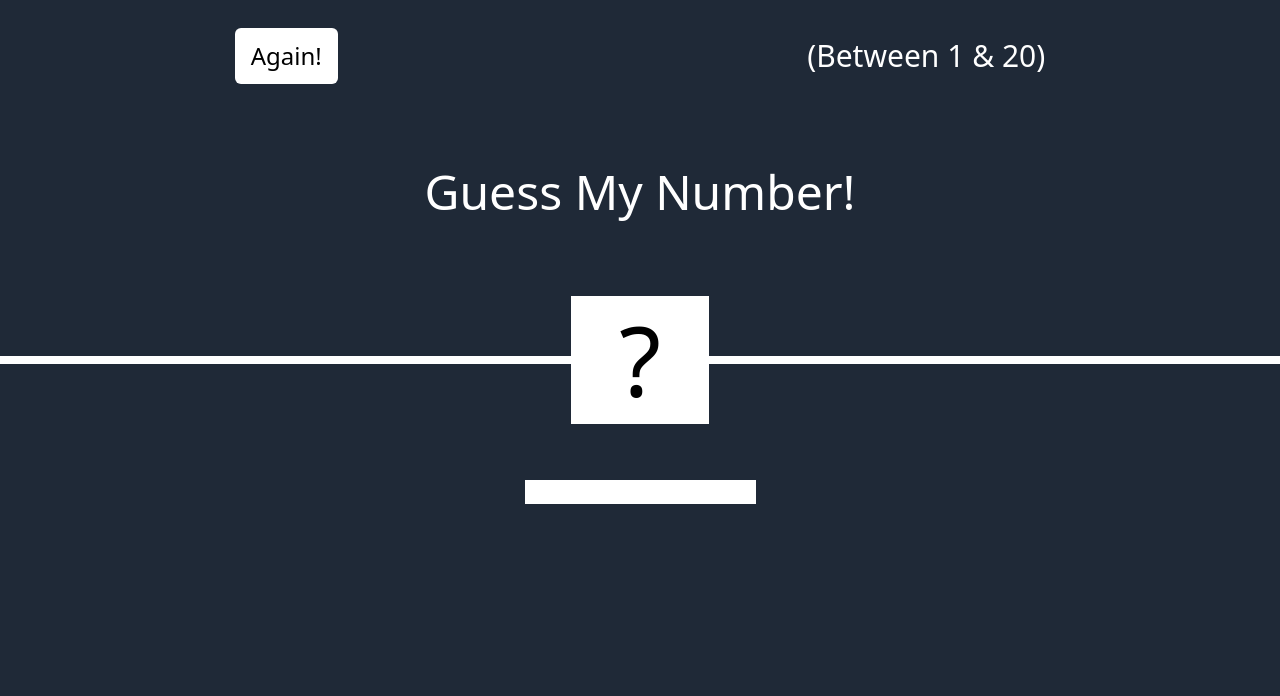
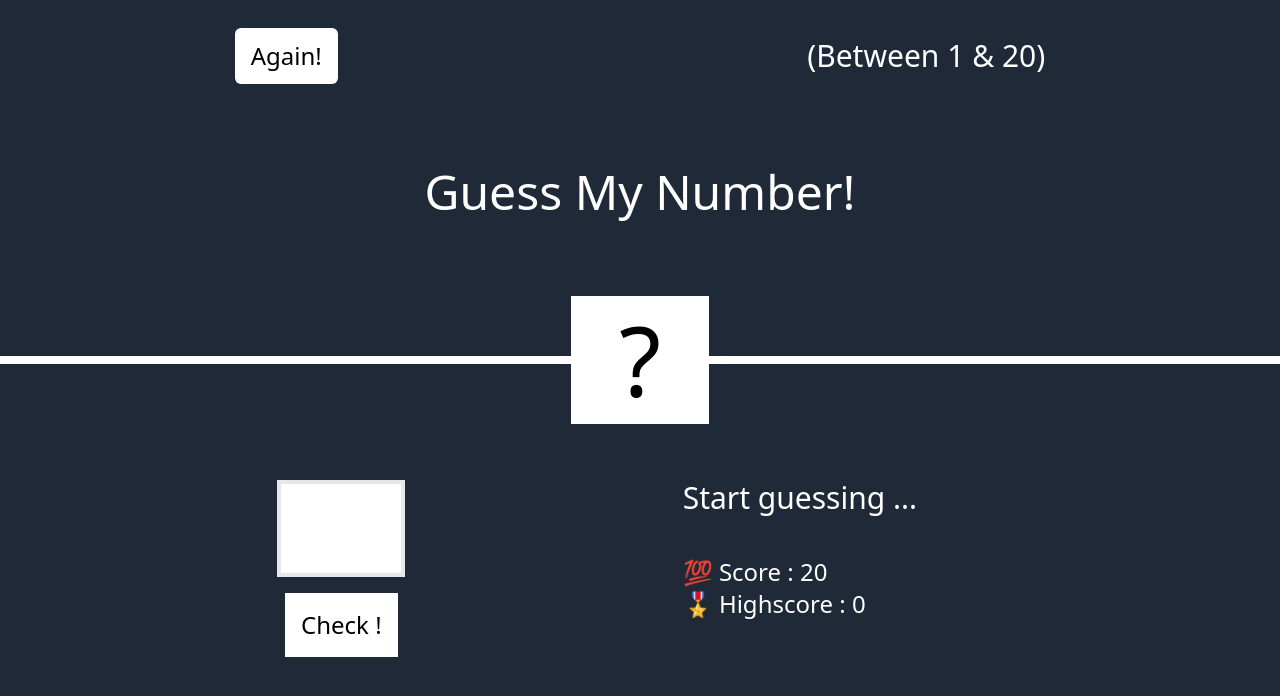
Before and after one commit to Sardar219/Guess-Number, a website: page dist/index.html in a window 1280 px wide. Drawn offline with Linux system fonts and the light colour scheme.

Commit message:
add the index stacture

```diff
--- a/dist/index.html
+++ b/dist/index.html
@@ -35,7 +35,32 @@
       <!--  ----- The Fourth Part ----- -->
       <div class="flex justify-evenly mt-12">
         <div class="w-2/5 flex flex-col justify-center items-center">
-          <input type="number" />
+          <input
+            type="number"
+            id="numberguess"
+            class="border-4 text-white text-5xl w-32 block p-3"
+            min="0"
+            max="20"
+          />
+          <button
+            type="submit"
+            class="bg-white text-2xl my-4 p-4"
+            id="checkbutton"
+          >
+            Check !
+          </button>
+        </div>
+        <!--  ----- The last Part ----- -->
+        <div class="w-2/5 inline-block">
+          <p class="text-white text-3xl mb-10" id="Textguaid">
+            Start guessing ...
+          </p>
+          <p class="text-white text-2xl">
+            💯 Score : <span class="score">20</span>
+          </p>
+          <p class="text-white text-2xl">
+            🎖️ Highscore : <span class="highscore">0</span>
+          </p>
         </div>
       </div>
     </div>
```
